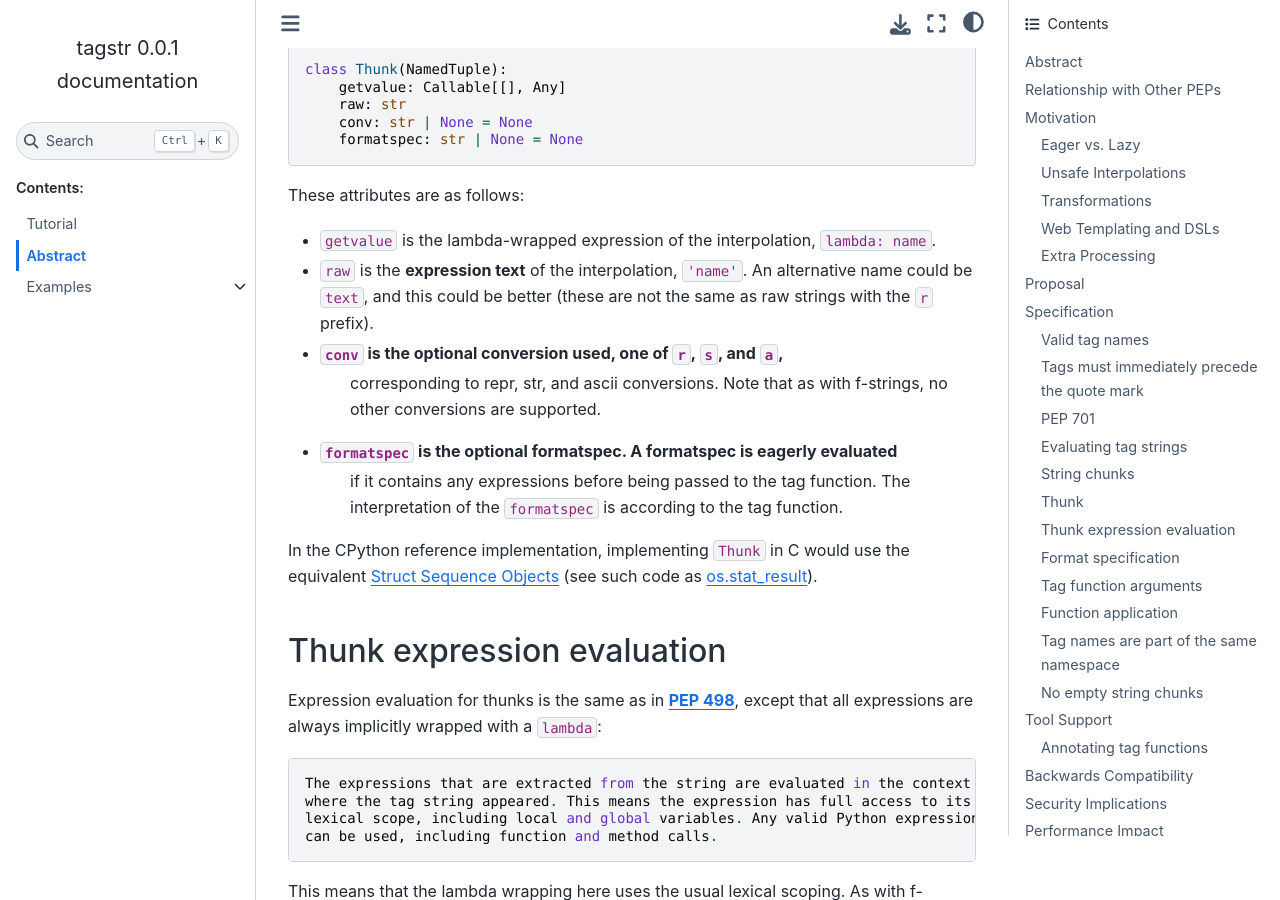
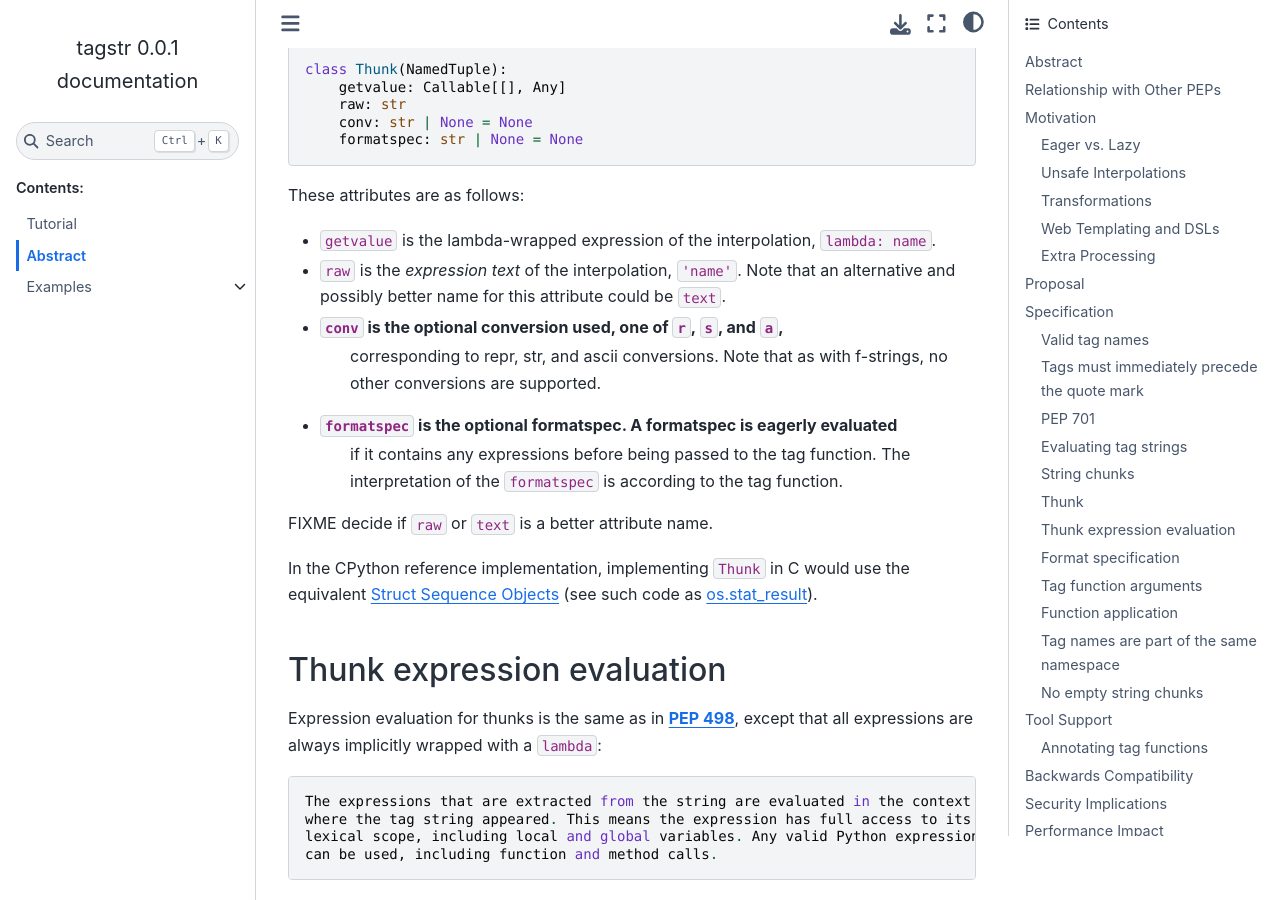
Before and after one commit to jimbaker/tagstr, a Sphinx documentation site: the page built from docs/pep.rst, in a window 1280 px wide and 900 px high, scrolled down 6155 px. Built offline with Sphinx 7.4.7 and the Sphinx Book theme 1.1.4, drawn with Linux system fonts in a browser that asks for light colours.

Commit message:
RST fixes

```diff
--- a/docs/pep.rst
+++ b/docs/pep.rst
@@ -304,9 +304,8 @@ These attributes are as follows:
 * ``getvalue`` is the lambda-wrapped expression of the interpolation, ``lambda:
   name``.
 
-* ``raw`` is the **expression text** of the interpolation, ``'name'``. An
-  alternative name could be ``text``, and this could be better (these are not
-  the same as raw strings with the ``r`` prefix).
+* ``raw`` is the *expression text* of the interpolation, ``'name'``. Note that
+  an alternative and possibly better name for this attribute could be ``text``.
 
 * ``conv`` is the optional conversion used, one of ``r``, ``s``, and ``a``,
    corresponding to repr, str, and ascii conversions. Note that as with
@@ -315,6 +314,8 @@ These attributes are as follows:
 * ``formatspec`` is the optional formatspec. A formatspec is eagerly evaluated
    if it contains any expressions before being passed to the tag function. The
    interpretation of the ``formatspec`` is according to the tag function.
+
+FIXME decide if ``raw`` or ``text`` is a better attribute name.
 
 In the CPython reference implementation, implementing ``Thunk`` in C would
 use the equivalent `Struct Sequence Objects
```
